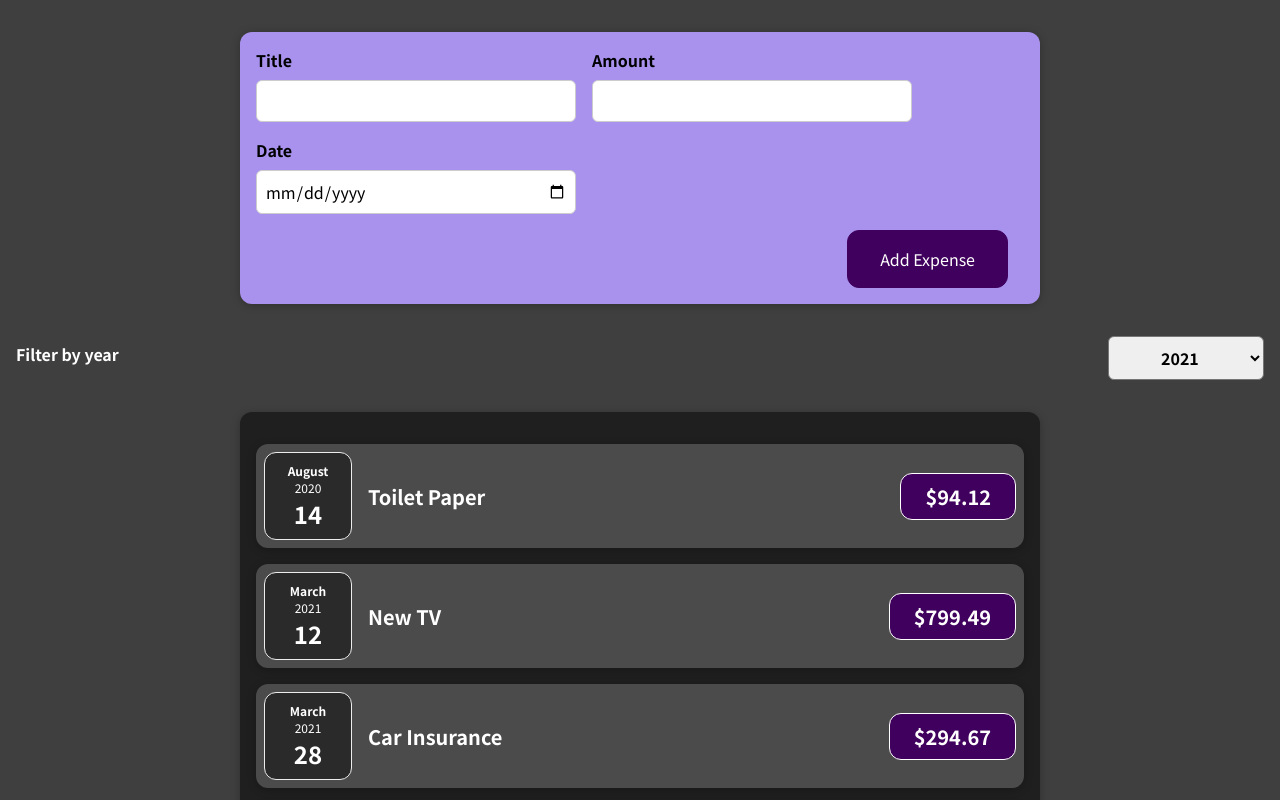
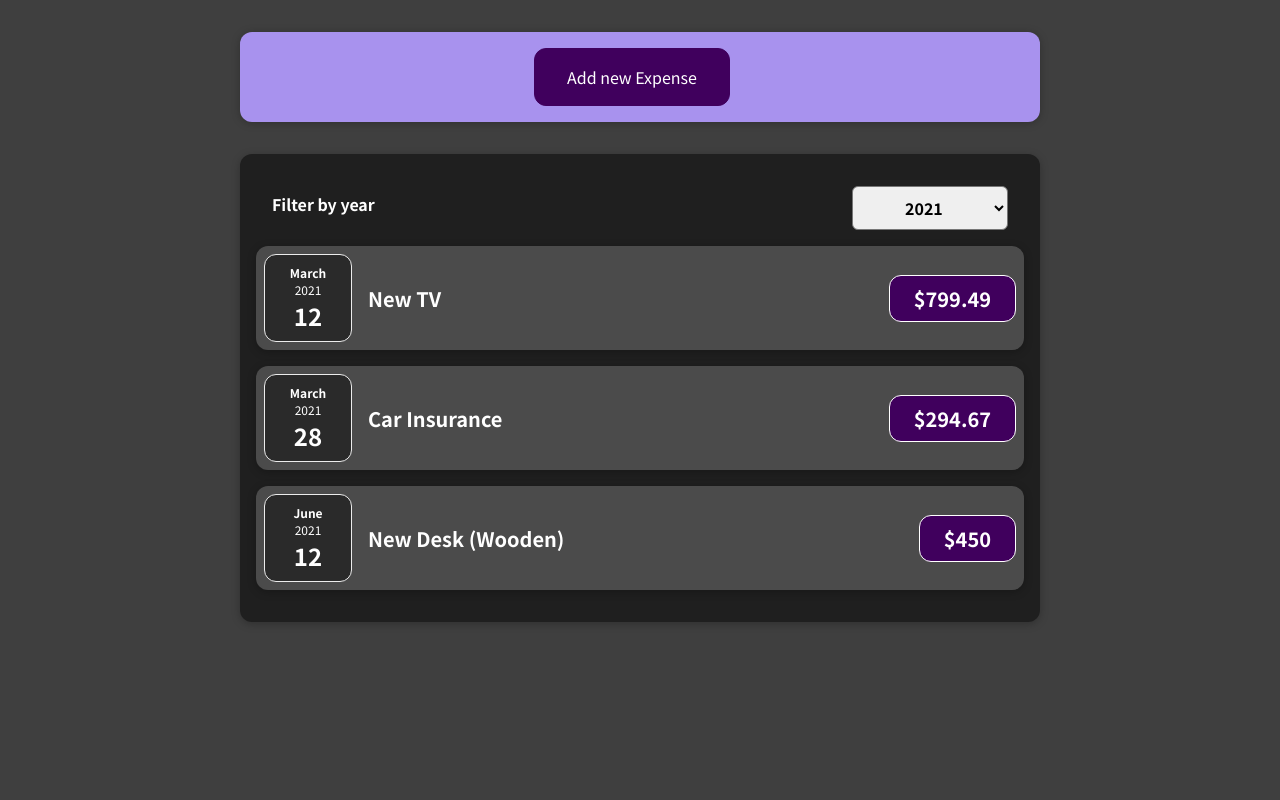
Before and after one commit to LucaVerth/my-first-app, a React (Create React App) app: page / in a window 1280 px wide. Shown: the top 800 px of the page. Built offline with nearby package versions, Linux system fonts and the light colour scheme.

Commit message:
Added form conditions // small changes

```diff
--- a/src/App.js
+++ b/src/App.js
@@ -1,10 +1,9 @@
-import React from "react";
+import React, { useState } from "react";
 
 import Expenses from "./components/Expenses/Expenses";
 import NewExpense from "./components/NewExpense/NewExpense";
 
-const App = () => {
-  const expenses = [
+const DUMMY_DATA = [
   {
     id: "e1",
     title: "Toilet Paper",
@@ -31,10 +30,15 @@ const App = () => {
   },
 ];
 
+const App = () => {
+
+  const [expenses, setExpenses] = useState(DUMMY_DATA);
+
   const addExpenseHandler = (expense) => {
-    console.log('in App.js');
-    console.log(expense);
-  }
+    setExpenses((prevExpenses) => {
+      return [expense, ...prevExpenses];
+    });
+  };
 
   return (
     <div>
--- a/src/components/Expenses/ExpenseItem.js
+++ b/src/components/Expenses/ExpenseItem.js
@@ -1,4 +1,4 @@
-import React, { useState } from "react";
+import React from "react";
 
 import ExpenseDate from "./ExpenseDate";
 import Card from "../UI/Card";
@@ -6,14 +6,16 @@ import "./ExpenseItem.css";
 
 const ExpenseItem = (props) => {
   return (
+    <li>
       <Card className="expense-item">
-      <ExpenseDate date={props.date}/>
+        <ExpenseDate date={props.date} />
         <div className="expense-item__description">
           <h2>{props.title}</h2>
           <div className="expense-item__price">${props.amount}</div>
         </div>
       </Card>
+    </li>
   );
-}
+};
 
 export default ExpenseItem;
--- a/src/components/Expenses/Expenses.js
+++ b/src/components/Expenses/Expenses.js
@@ -1,42 +1,30 @@
 import React, { useState } from "react";
 
-import ExpenseItem from "./ExpenseItem";
+import ExpensesList from "./ExpensesList";
 import ExpensesFilter from "../ExpenseFilter/ExpensesFitler";
 import Card from "../UI/Card";
 import "./Expenses.css";
 
 const Expenses = (props) => {
 
-  const [filterValue, setFilter] = useState('2021');
 
-  const filterChange = filterValue => {
+  // date filter based on year
+  const [filterValue, setFilter] = useState("2021");
+  const filterChange = (filterValue) => {
     setFilter(filterValue);
   };
+  const filteredExpenses = props.items.filter((expenses) => {
+    return expenses.date.getFullYear().toString() === filterValue;
+  });
 
   return (
     <div>
-      <ExpensesFilter selectedYear={filterValue} onFilterChange={filterChange}/>
       <Card className="expenses">
-        <ExpenseItem
-          title={props.items[0].title}
-          amount={props.items[0].amount}
-          date={props.items[0].date}
-        ></ExpenseItem>
-        <ExpenseItem
-          title={props.items[1].title}
-          amount={props.items[1].amount}
-          date={props.items[1].date}
-        ></ExpenseItem>
-        <ExpenseItem
-          title={props.items[2].title}
-          amount={props.items[2].amount}
-          date={props.items[2].date}
-        ></ExpenseItem>
-        <ExpenseItem
-          title={props.items[3].title}
-          amount={props.items[3].amount}
-          date={props.items[3].date}
-        ></ExpenseItem>
+        <ExpensesFilter
+          selectedYear={filterValue}
+          onFilterChange={filterChange}
+        />
+      <ExpensesList items={filteredExpenses}/>
       </Card>
     </div>
   );
--- /dev/null
+++ b/src/components/Expenses/ExpensesList.css
@@ -0,0 +1,9 @@
+.expenses-list {
+  list-style: none;
+  padding: 0;
+}
+
+.expenses-list__fallback {
+  color: white;
+  text-align: center;
+}
--- /dev/null
+++ b/src/components/Expenses/ExpensesList.js
@@ -0,0 +1,27 @@
+import React from "react";
+
+import ExpenseItem from "./ExpenseItem";
+import './ExpensesList.css';
+
+const ExpensesList = (props) => {
+
+  // check for expenses presence
+  if(props.items.length === 0) {
+    return <h2 className="expenses-list__fallback">No expenses Found.</h2>;
+  }
+
+  return (
+    <ul className="expenses-list">
+    {props.items.map((expenses) => (
+      <ExpenseItem
+        key={expenses.id}
+        title={expenses.title}
+        amount={expenses.amount}
+        date={expenses.date}
+      />
+    ))}
+    </ul>
+  );
+}
+
+export default ExpensesList;
--- a/src/components/NewExpense/ExpenseForm.js
+++ b/src/components/NewExpense/ExpenseForm.js
@@ -28,7 +28,7 @@ const ExpenseForm = (props) => {
 
       title: enteredTitle,
       amount: enteredAmount,
-      data: new Date(enteredDate)
+      date: new Date(enteredDate)
 
     };
     props.onSaveExpenseData(expenseData);
@@ -55,6 +55,7 @@ const ExpenseForm = (props) => {
         </div>
       </div>
       <div className="new-expense__actions">
+        <button type="button" onClick={props.onCancel}>Cancel</button>
         <button type="submit">Add Expense</button>
       </div>
     </form>
--- a/src/components/NewExpense/NewExpense.js
+++ b/src/components/NewExpense/NewExpense.js
@@ -1,9 +1,18 @@
-import React from "react";
+import React, { useState } from "react";
 
 import ExpenseForm from './ExpenseForm';
 import "./NewExpense.css";
 
 const NewExpense = (props) => {
+
+  const [isEditing, setEditing] = useState(false);
+
+  const startEditingHandler = () => {
+    setEditing(true);
+  }
+  const stopEditingHandler = () => {
+    setEditing(false);
+  }
 
   const saveExpenseDataHandler = (enteredExpenseData) => {
     const expenseData = {
@@ -11,11 +20,13 @@ const NewExpense = (props) => {
       id: Math.random().toString(),
     };
     props.onAddExpense(expenseData);
+    setEditing(false);
   }
 
   return (
     <div className="new-expense">
-      <ExpenseForm onSaveExpenseData={saveExpenseDataHandler} />
+      {!isEditing && <button onClick={startEditingHandler} >Add new Expense</button>}
+      {isEditing && <ExpenseForm onCancel={stopEditingHandler} onSaveExpenseData={saveExpenseDataHandler} />}
     </div>
   )
 }
```
Also changed, not shown: src/components/ExpenseFilter/ExpensesFitler.js (line endings or trailing spaces). Lines whose indentation alone changed are shown as unchanged.
